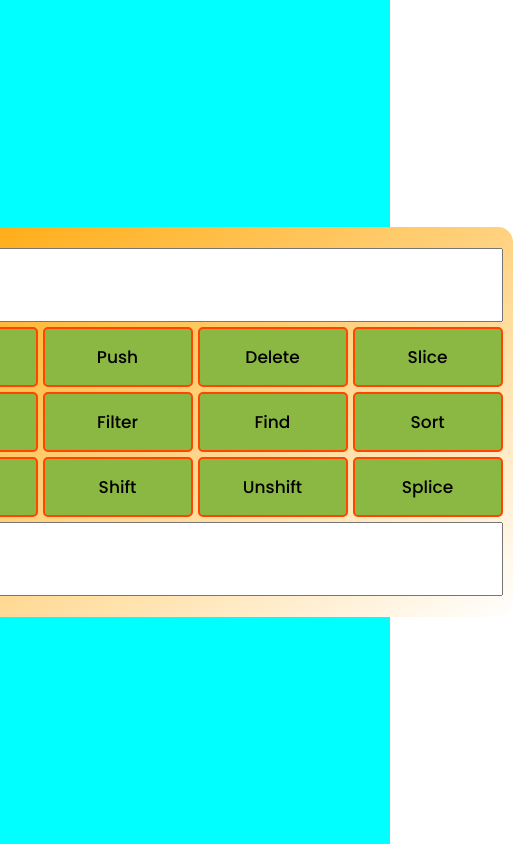
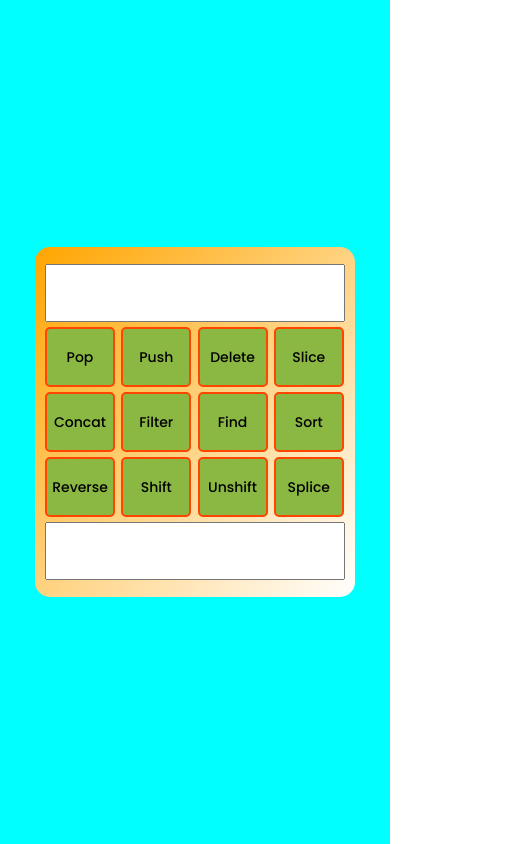
Before and after one commit to SVishal111/ArrayMethods, a plain HTML site: page index.html in a window 390 px wide. Shown: the whole page, 513 px wide, since content can reach past the window. Drawn offline with Linux system fonts and the light colour scheme.

Commit message:
style.css

```diff
--- a/style.css
+++ b/style.css
@@ -81,5 +81,39 @@ input[type=button]:hover {
     .arrayContainer {
         padding: 5px 5px;
         height: 390px;
+        width: 650px;
     }
 }
+
+@media(max-width:650px) {
+    input[type=button] {
+        width: 80px;
+    }
+
+    .arrayContainer {
+        width: 385px;
+    }
+}
+
+@media(max-width:450px) {
+    main {
+        padding: 10px;
+    }
+}
+
+@media(max-width:400px) {
+    input[type=button] {
+        font-size: 14px;
+        width: 70px;
+    }
+
+    .arrayContainer {
+        width: 320px;
+        height: 350px;
+    }
+
+    input[type=text] {
+        padding: 12px;
+        font-size: 20px;
+    }
+}
```
